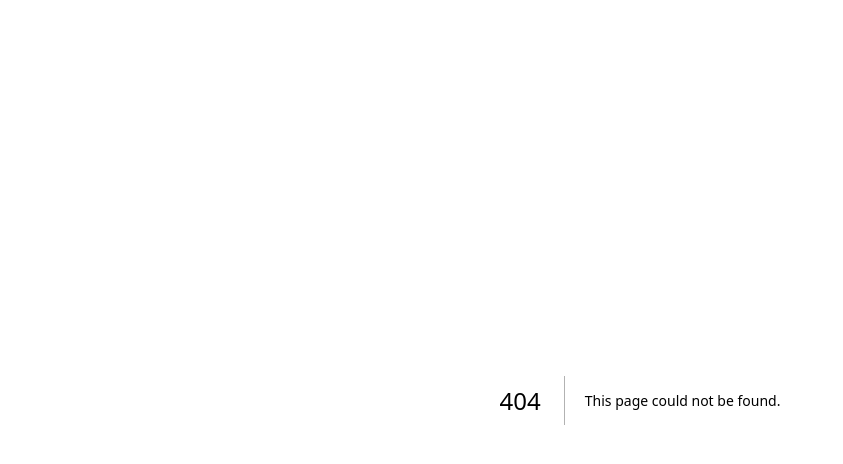
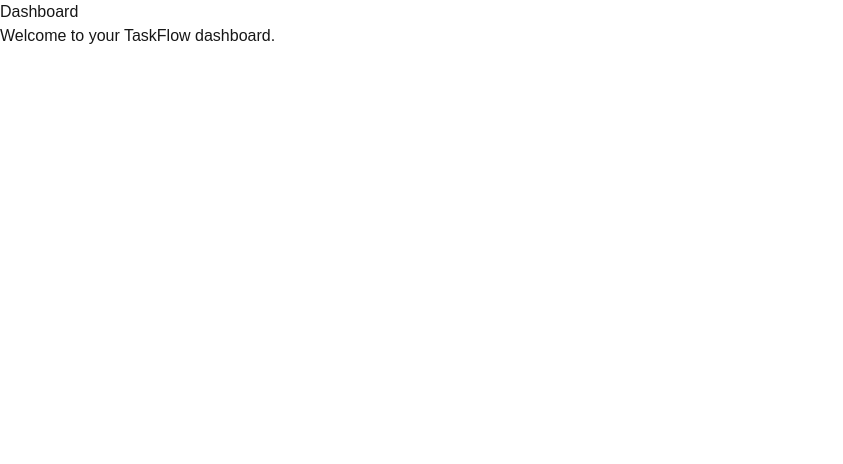
Before and after one commit to hari2k7/TaskFlow, a Next.js app in the folder frontend/: page /dashboard in a window 1280 px wide. Before the commit this address had no page. Shown: the top 464 px of the page, without its empty margins (0-843 px from the left). Built offline with nearby package versions, Linux system fonts and the light colour scheme.

Commit message:
feat: add dashboard route and navigation

```diff
--- /dev/null
+++ b/frontend/src/app/dashboard/page.tsx
@@ -0,0 +1,9 @@
+
+export default function Dashboard(){
+    return(
+        <main>
+            <h1>Dashboard</h1>
+             <p>Welcome to your TaskFlow dashboard.</p>
+        </main>
+    )
+}
--- a/frontend/src/app/page.tsx
+++ b/frontend/src/app/page.tsx
@@ -1,5 +1,6 @@
 import { Task } from "../types/task";
 import TaskCard from "../components/TaskCard";
+import Link from "next/link";
 
 const tasks: Task[] = [
   {
@@ -33,9 +34,11 @@
     <main>
       <h1>TaskFlow</h1>
 
-        {tasks.map((task)=>{
-          return <TaskCard key={task.id} task={task}/>
-        })}
+      <Link href="/dashboard">Go to Dashboard →</Link>
+
+      {tasks.map((task)=>{
+        return <TaskCard key={task.id} task={task}/>
+      })}
     </main>
   );
 }
```
